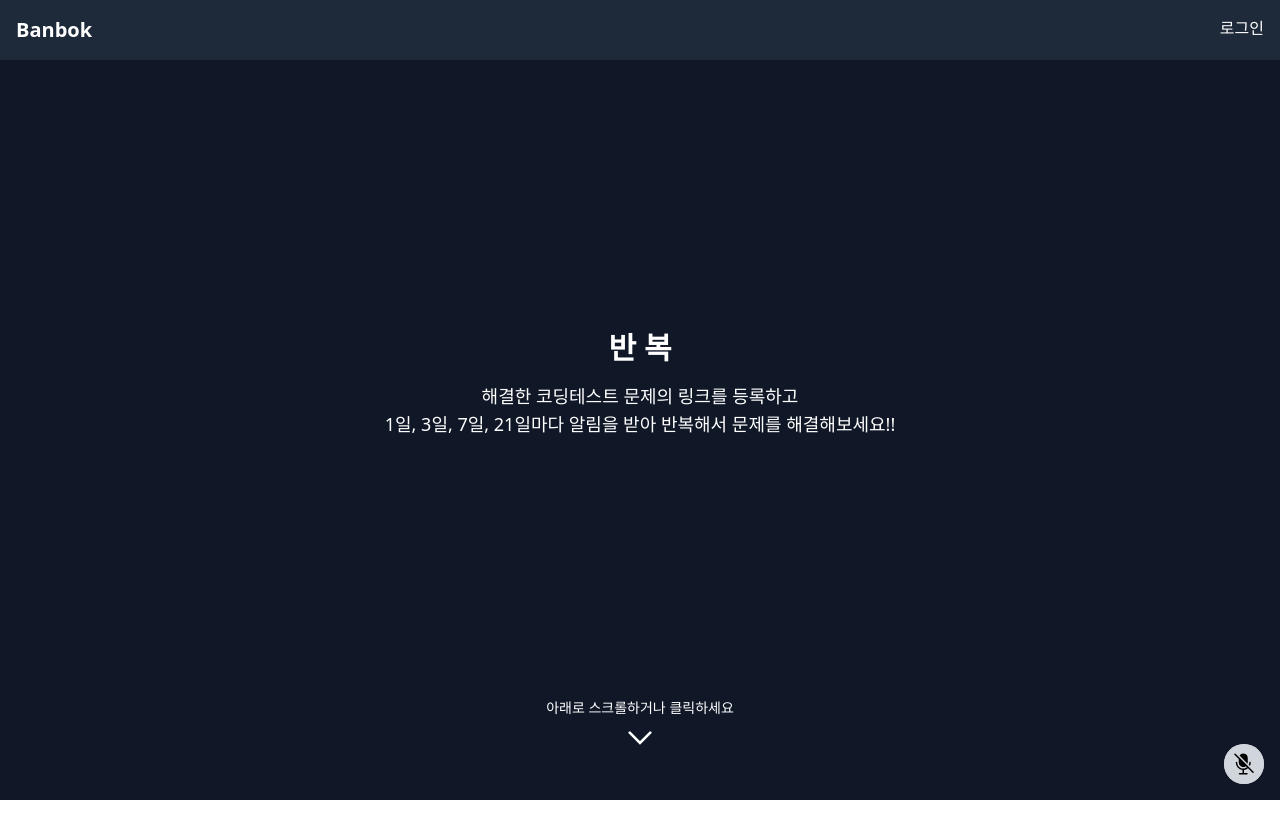
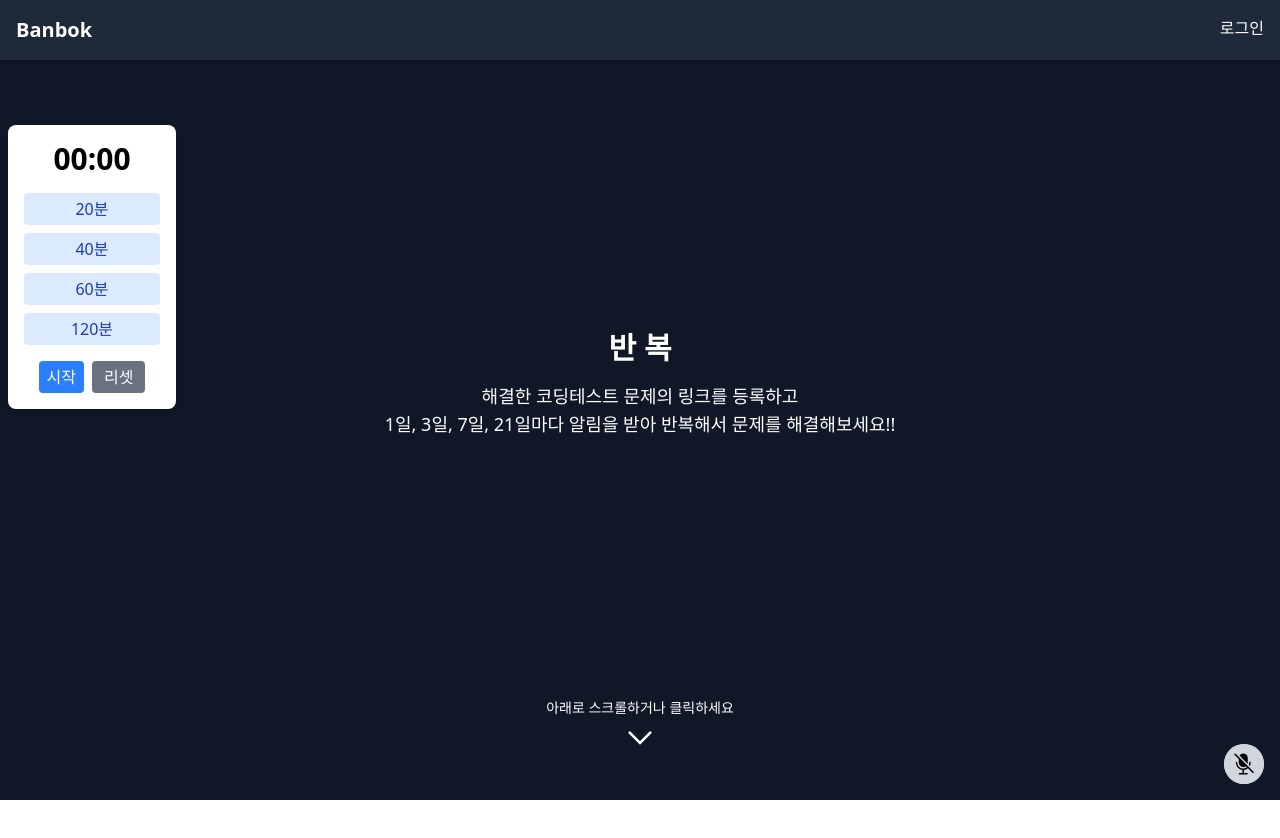
Before and after one commit to Banbok/FE, a Next.js app: page / in a window 1280 px wide. Shown: the top 838 px of the page. Built offline with nearby package versions, Linux system fonts and the light colour scheme; no server answers.

Commit message:
feat : 뽀모도로 타이머 구현

```diff
--- /dev/null
+++ b/app/_components/Timer/PomodoroTimer.tsx
@@ -0,0 +1,103 @@
+"use client";
+
+import { useState, useEffect, useCallback, useRef } from "react";
+
+const PomodoroTimer = () => {
+  const [timeLeft, setTimeLeft] = useState(0); // 타이머 초기 값
+  const [isRunning, setIsRunning] = useState(false);
+  const timeLeftRef = useRef(timeLeft);
+
+  useEffect(() => {
+    timeLeftRef.current = timeLeft;
+  }, [timeLeft]);
+
+  const addTime = (minutes: number) => {
+    setTimeLeft(minutes * 60);
+    setIsRunning(false);
+  };
+
+  // 시작/일시정지 버튼
+  const toggleTimerBtn = useCallback(() => {
+    if (timeLeftRef.current > 0) {
+      setIsRunning((prev) => !prev);
+    }
+  }, []);
+
+  useEffect(() => {
+    console.log("toggleTimerBtn 함수가 생성됨");
+  }, [toggleTimerBtn]);
+
+  // 리셋 버튼
+  const resetTimer = useCallback(() => {
+    setTimeLeft(0);
+    setIsRunning(false);
+  }, []);
+
+  useEffect(() => {
+    let interval: NodeJS.Timeout;
+
+    if (isRunning && timeLeft > 0) {
+      interval = setInterval(() => {
+        setTimeLeft((prev) => prev - 1);
+      }, 1000);
+    }
+
+    if (timeLeft === 0 && isRunning) {
+      setIsRunning(false);
+      new Audio("/notification.mp3").play().catch(console.error);
+    }
+
+    return () => clearInterval(interval);
+  }, [isRunning, timeLeft]);
+
+  // 시간 포맷팅
+  const formatTime = (seconds: number) => {
+    const minutes = Math.floor(seconds / 60);
+    const remainingSeconds = seconds % 60;
+    return `${minutes.toString().padStart(2, "0")}:${remainingSeconds
+      .toString()
+      .padStart(2, "0")}`;
+  };
+
+  return (
+    <div className="fixed top-1/3 left-2 p-4 rounded-lg shadow-md bg-white w-42 -translate-y-1/2">
+      <div className="text-center text-3xl font-bold mb-4">
+        {formatTime(timeLeft)}
+      </div>
+
+      <div className="grid grid-cols-1 gap-2 mb-4">
+        {[20, 40, 60, 120].map((min) => (
+          <button
+            key={min}
+            onClick={() => addTime(min)}
+            className="bg-blue-100 hover:bg-blue-200 text-blue-800 font-medium py-1 rounded"
+          >
+            {min}분
+          </button>
+        ))}
+      </div>
+
+      <div className="flex justify-center gap-2">
+        <button
+          onClick={toggleTimerBtn}
+          disabled={timeLeft === 0}
+          className={`px-2 py-1 rounded text-white ${
+            isRunning
+              ? "bg-yellow-500 hover:bg-yellow-600"
+              : "bg-blue-500 hover:bg-blue-600"
+          }`}
+        >
+          {isRunning ? "일시정지" : "시작"}
+        </button>
+        <button
+          onClick={resetTimer}
+          className="px-3 py-1 bg-gray-500 hover:bg-gray-600 text-white rounded"
+        >
+          리셋
+        </button>
+      </div>
+    </div>
+  );
+};
+
+export default PomodoroTimer;
--- /dev/null
+++ b/app/_components/Timer/PomodoroWrapper.tsx
@@ -0,0 +1,19 @@
+"use client";
+
+import { usePathname } from "next/navigation";
+import PomodoroTimer from "./PomodoroTimer";
+
+const PomodoroWrapper = () => {
+  const pathname = usePathname();
+
+  // 숨기고 싶은 경로들
+  const hiddenPaths = ["/login"];
+
+  if (hiddenPaths.includes(pathname)) {
+    return null;
+  }
+
+  return <PomodoroTimer />;
+};
+
+export default PomodoroWrapper;
--- a/app/layout.tsx
+++ b/app/layout.tsx
@@ -3,6 +3,7 @@ import { Geist, Geist_Mono } from "next/font/google";
 import "./globals.css";
 import VoiceNavigation from "./_components/VoiceNavigation";
 import AuthInitializer from "./_components/AuthInitializer";
+import PomodoroWrapper from "./_components/Timer/PomodoroWrapper";
 
 const geistSans = Geist({
   variable: "--font-geist-sans",
@@ -35,6 +36,7 @@ export default function RootLayout({
         {children}
         <VoiceNavigation />
         <AuthInitializer />
+        <PomodoroWrapper />
       </body>
     </html>
   );
```
